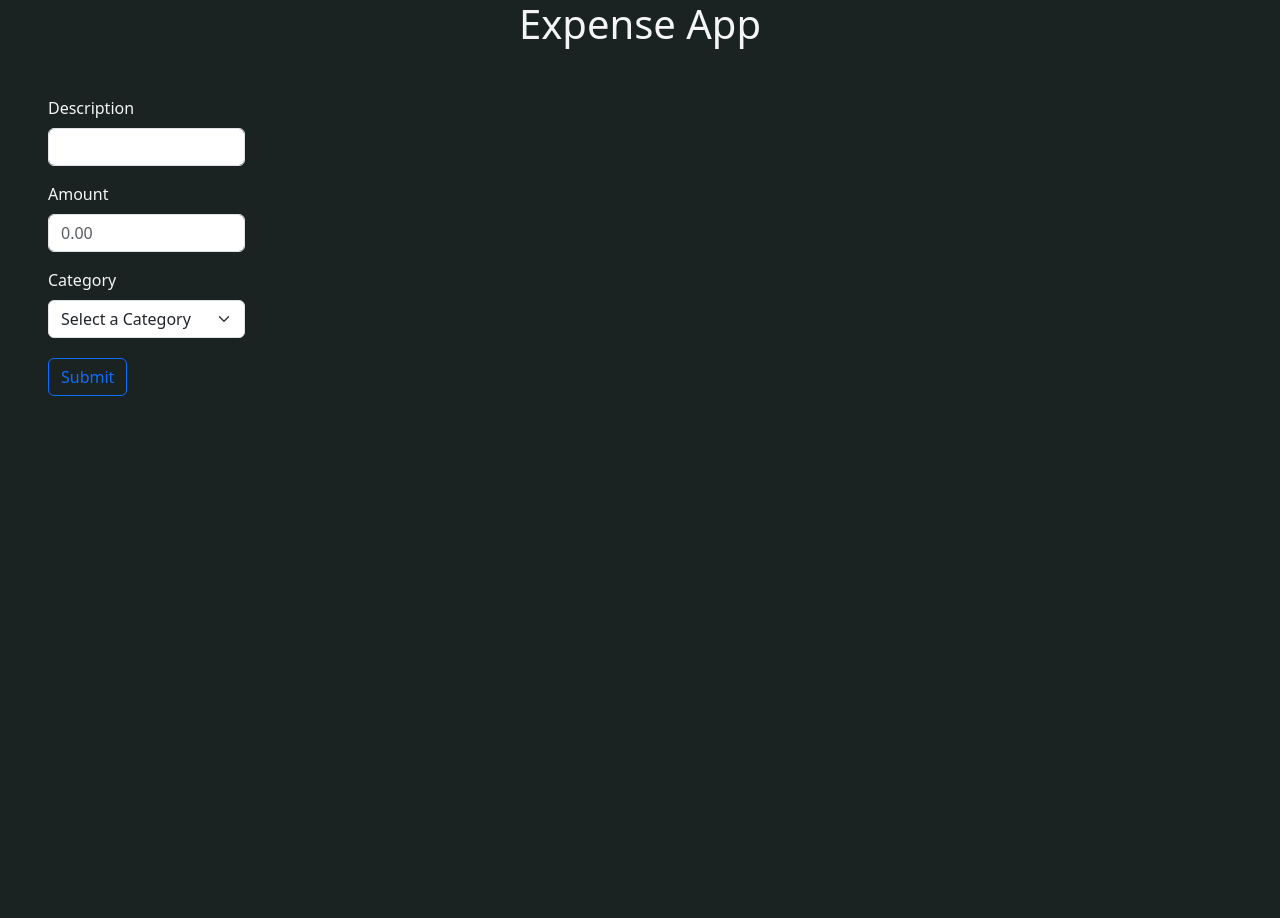
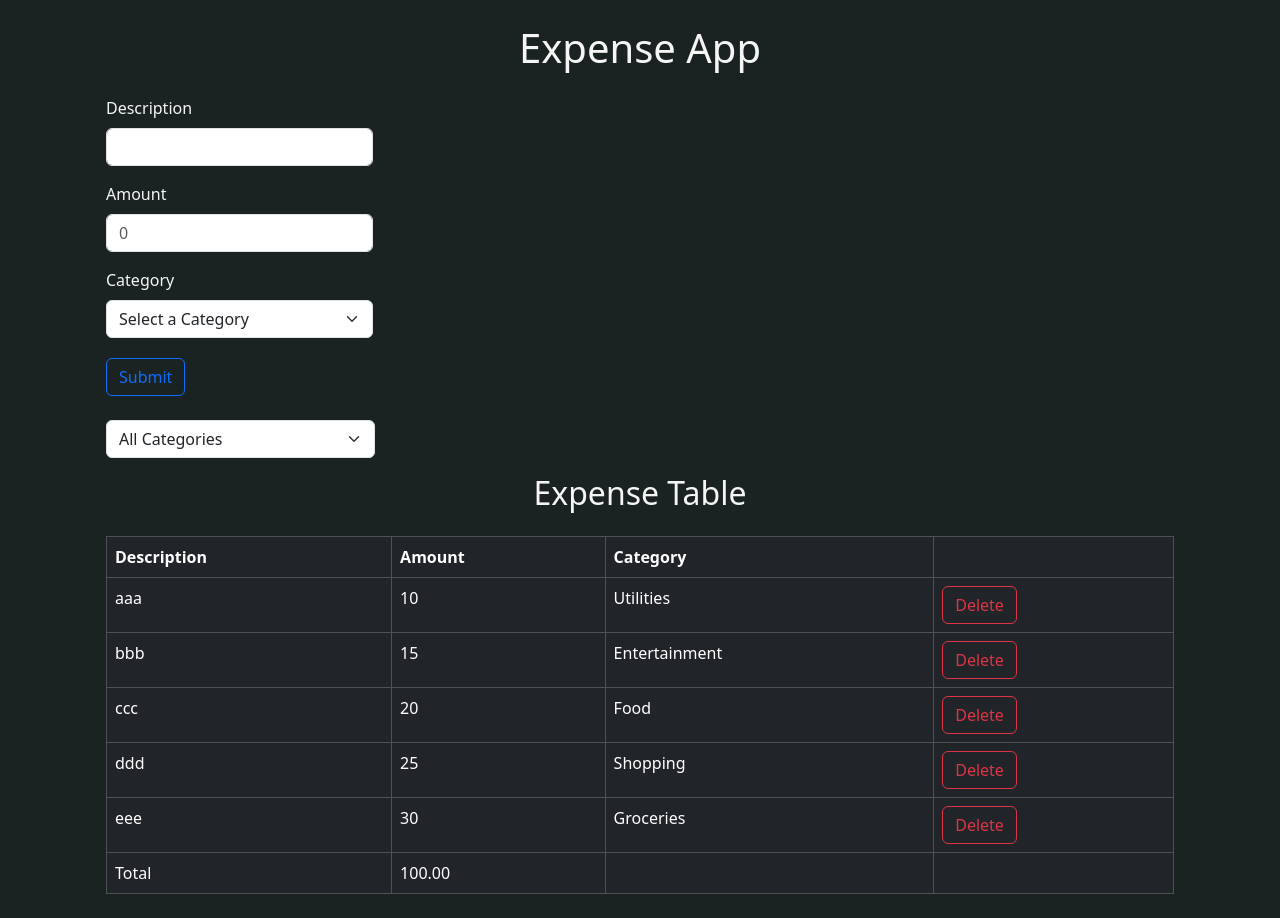
Before and after one commit to dljimenez2324/MC10ExpenseAppValidate, a React (Vite) app in the folder MC10ExpenseApp/: page / in a window 1280 px wide. Before the commit the page ends 800 px from the top, so only its background shows below. Built offline with nearby package versions, Linux system fonts and the light colour scheme.

Commit message:
rebuilt Jose's project with comments for understanding.
There are still portions I dont understand

```diff
--- a/MC10ExpenseApp/src/App.tsx
+++ b/MC10ExpenseApp/src/App.tsx
@@ -1,14 +1,46 @@
 // remember to add Zod and react hook forms to ExpenseForm
 
+import { useState } from "react";
+import ExpenseList from "./expense-tracker/components/ExpenseList";
+import ExpenseFilter from "./expense-tracker/components/ExpenseFilter"
 import ExpenseForm from "./expense-tracker/components/ExpenseForm"
 
 const App = () => {
+
+      // useStates created to hold our dummy data Expense Array and selected cagetory from the form select and filter
+      const [selectedCategory, setSelectedCategory] = useState('');
+
+      const [dummyExpensesArray, setDummyExpensesArray] = useState([
+        {id: 1, description: 'aaa', amount: 10, category: 'Utilities'},
+        {id: 2, description: 'bbb', amount: 15, category: 'Entertainment'},
+        {id: 3, description: 'ccc', amount: 20, category: 'Food'},
+        {id: 4, description: 'ddd', amount: 25, category: 'Shopping'},
+        {id: 5, description: 'eee', amount: 30, category: 'Groceries'}
+      ])
+
+      // lets make a variable with a ternary operator   we will then use our selectedCategory as a boolean like filter through our dummyExpenseArray
+      const visibleExpense = selectedCategory ? dummyExpensesArray.filter(e=>e.category === selectedCategory) : dummyExpensesArray;
+
+
+      // delete function
+      const handleDelete = (id:number) => {
+        // remember that filter will return everything else that is not the id that we pass through
+        setDummyExpensesArray(dummyExpensesArray.filter(expense => expense.id !== id ))
+      }
+
   return (
     <>
+      <div className="container my-4">
+
         <h1 className="text-center">Expense App</h1>
-
         {/* Expense Form here */}
-        <div className="m-5"><ExpenseForm/></div>
+        <div className="m-4"><ExpenseForm/></div>
+        {/* Expense Table filter option */}
+        <div className="m-3 ms-4"><ExpenseFilter onSelectedCategory={category => setSelectedCategory(category)}/></div>
+        <h2 className="text-center">Expense Table</h2>
+        {/* table of data */}
+        <div className="m-4"><ExpenseList expenses={visibleExpense} onDelete={handleDelete}/></div>
+      </div>
     </>
   )
 }
--- a/MC10ExpenseApp/src/expense-tracker/components/ExpenseFilter.tsx
+++ b/MC10ExpenseApp/src/expense-tracker/components/ExpenseFilter.tsx
@@ -0,0 +1,22 @@
+// this component needs to filter the categories that we want to see on the main app so we need to use create our interface with props consisting of a function
+import categories from "../categories"
+
+interface FilterProps {
+    // this prop is for passing in the category item which is a string but I dont fully understand what its doing
+    onSelectedCategory: (category:string) => void;
+}
+// why does the destructured function have to be wrapped in {} ??
+const ExpenseFilter = ({onSelectedCategory}:FilterProps) => {
+  return (
+    <>
+        <div className="col-3 mb-3">
+            <select className="form-select" onChange={(e) => onSelectedCategory(e.target.value)} >
+                <option value="">All Categories</option>
+                {categories.map(category => <option key={category} value={category}>{category}</option>)}
+            </select>
+        </div>
+    </>
+  )
+}
+
+export default ExpenseFilter
--- a/MC10ExpenseApp/src/expense-tracker/components/ExpenseForm.tsx
+++ b/MC10ExpenseApp/src/expense-tracker/components/ExpenseForm.tsx
@@ -5,27 +5,28 @@ const ExpenseForm = () => {
   return (
     <>
         <form>
-            <div className="col-2 mb-3">
+            <div className="col-3 mb-3">
                 <label htmlFor="description" className="form-label">Description</label>
                 <input id="description" type="text" placeholder="" className="form-control" />
             </div>
 
-            <div className="col-2 mb-3">
+            <div className="col-3 mb-3">
                 <label htmlFor="amount" className="form-label">Amount</label>
-                <input id="amount" type="number" placeholder="0.00" className="form-control" />
+                <input id="amount" type="number" placeholder="0" className="form-control" />
             </div>
 
-            <div className="col-2 mb-3">
+            <div className="col-3 mb-3">
                 <label htmlFor="category" className="form-label">Category</label>
                 <select name="category" id="category" className="form-select">
                     <option>Select a Category</option>
+                    {/* this map makes the options show in the select cagetory field  notice the callback function */}
                     {categories.map(category => <option key={category} value={category} >{category}</option>)}
                 </select>
             </div>
             <button className="btn btn-outline-primary mt-1">Submit</button>
         </form>
     </>
-  )
-}
+  );
+};
 
 export default ExpenseForm
--- a/MC10ExpenseApp/src/expense-tracker/components/ExpenseList.tsx
+++ b/MC10ExpenseApp/src/expense-tracker/components/ExpenseList.tsx
@@ -0,0 +1,63 @@
+
+//  this interface is how we will structure our Expense data
+interface Expense {
+    id: number;
+    description: string;
+    amount: number;
+    category: string;
+}
+
+// here are the props that we need to use to hold the structured Expense data objects
+interface ExpenseProps {
+    expenses: Expense [];
+    onDelete: (id:number) => void
+}
+
+const ExpenseList = ({expenses, onDelete}:ExpenseProps) => {
+
+    // if our array is empty we can have a separate return that gives null
+    if(expenses.length == 0)
+        return null;
+
+    // if our array has some data then return this table
+  return (
+    <>
+        <table className="table table-dark table-bordered">
+            {/* gives the form of the headers for each column */}
+            <thead>
+                <tr>
+                    <th scope="col">Description</th>
+                    <th scope="col">Amount</th>
+                    <th scope="col">Category</th>
+                    <th scope="col"></th>
+                </tr>
+            </thead>
+            {/* gives the body based upon the mapping of the expense array based upon the arrays keys*/}
+            {/* notice that the expense mapping is creating a table row based upon the ID key  then in each table row created this way  the description, amount and category is created as a table data with a delete button in the last data column with the buttons onClick using a callback function that voids out the expense array at the id passed in */}
+            <tbody>
+                {expenses.map(expense => <tr key={expense.id}>
+                    <td>{expense.description}</td>
+                    <td>{expense.amount}</td>
+                    <td>{expense.category}</td>
+                    <td>
+                        <button className="btn btn-outline-danger" onClick={() => onDelete(expense.id)}>Delete</button>
+                    </td>
+
+                </tr>)}
+
+            </tbody>
+            {/* the footer contains a totaling of the expenses that are currently shown.  This uses the reduce method which ...  and is also fixed to 2 decimal places */}
+            <tfoot>
+                <tr>
+                    <td>Total</td>
+                    <td>{expenses.reduce((acc,expense)=> expense.amount + acc,0).toFixed(2)}</td>
+                    <td></td>
+                    <td></td>
+                </tr>
+            </tfoot>
+        </table>
+    </>
+  )
+}
+
+export default ExpenseList
```
